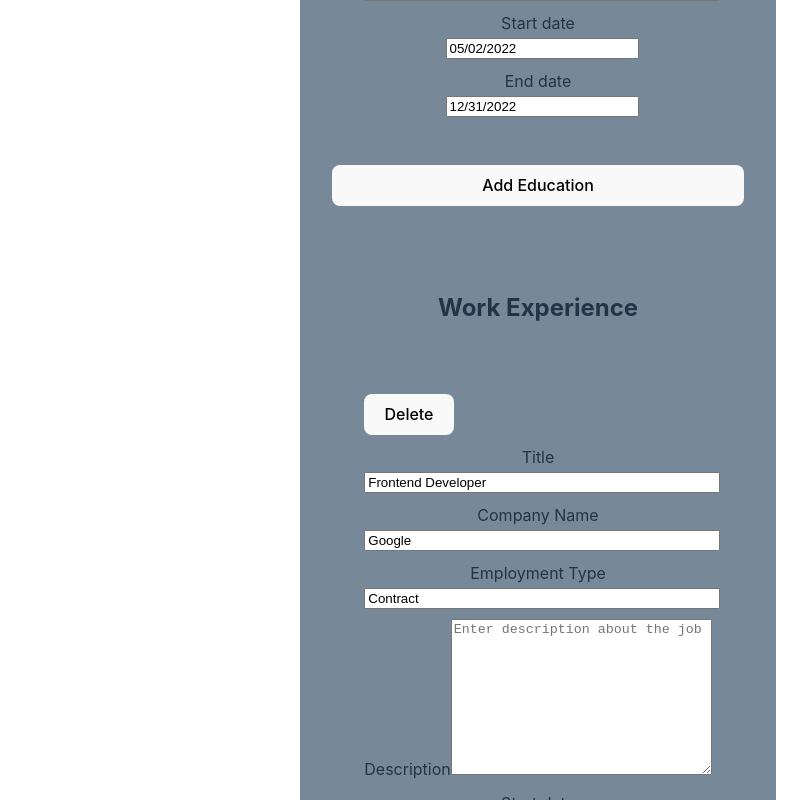
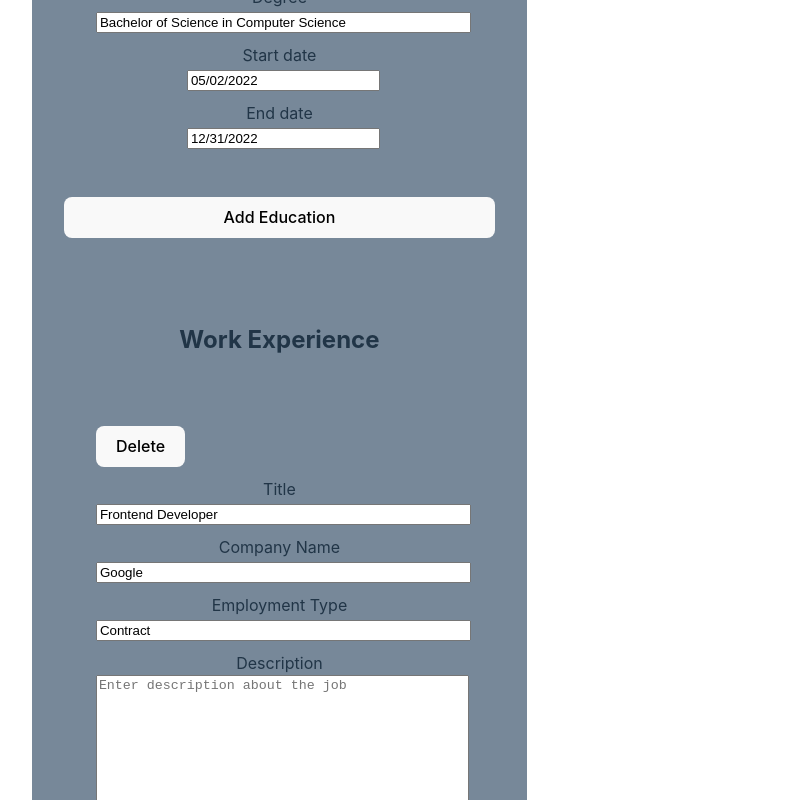
Before and after one commit to nabelk/cv-application, a React (Vite) app: page / in a window 1280 px wide. Shown: the part 828-1628 px from the top of the page, without its empty margins (102-909 px from the left). Built offline with nearby package versions, Linux system fonts and the light colour scheme.

Commit message:
chore: update app.css and app.jsx

```diff
--- a/src/App.css
+++ b/src/App.css
@@ -1,12 +1,31 @@
 #root {
     max-width: 1280px;
     margin: 0 auto;
-    /* padding: 15rem 25rem; */
+    padding: 2rem 5rem;
     text-align: center;
+    display: grid;
+    grid-template-columns: 1fr 1fr;
+    gap: 22px;
 }
 
 * {
-    /* outline: dashed darkblue; */
+    /* outline: dashed 1px rebeccapurple; */
+}
+#root > div:nth-child(2) {
+    padding: 0 1rem;
+    display: flex;
+    flex-direction: column;
+    align-items: center;
+}
+
+textarea {
+    resize: none;
+    display: block;
+    width: 100%;
+}
+
+hr {
+    width: 95%;
 }
 
 section {
--- a/src/App.jsx
+++ b/src/App.jsx
@@ -3,6 +3,7 @@ import './App.css';
 import { GeneralInfoForm } from './components/general-form';
 import { EducationForm } from './components/education-form';
 import { WorkForm } from './components/work-form';
+import { DisplayCV } from './components/display';
 
 function App() {
     const [formData, setFormData] = useState([
@@ -47,6 +48,7 @@ function App() {
 
     return (
         <>
+            <div>
                 <GeneralInfoForm
                     initialGeneralData={formData[0]}
                     onFormDataChange={handleFormData}
@@ -55,7 +57,14 @@ function App() {
                     initialEducationData={formData[1]}
                     onFormDataChange={handleFormData}
                 ></EducationForm>
-            <WorkForm initialWorkData={formData[2]} onFormDataChange={handleFormData}></WorkForm>
+                <WorkForm
+                    initialWorkData={formData[2]}
+                    onFormDataChange={handleFormData}
+                ></WorkForm>
+            </div>
+            <div>
+                <DisplayCV formData={formData}></DisplayCV>
+            </div>
         </>
     );
 }
```
Lines whose indentation alone changed are shown as unchanged.
